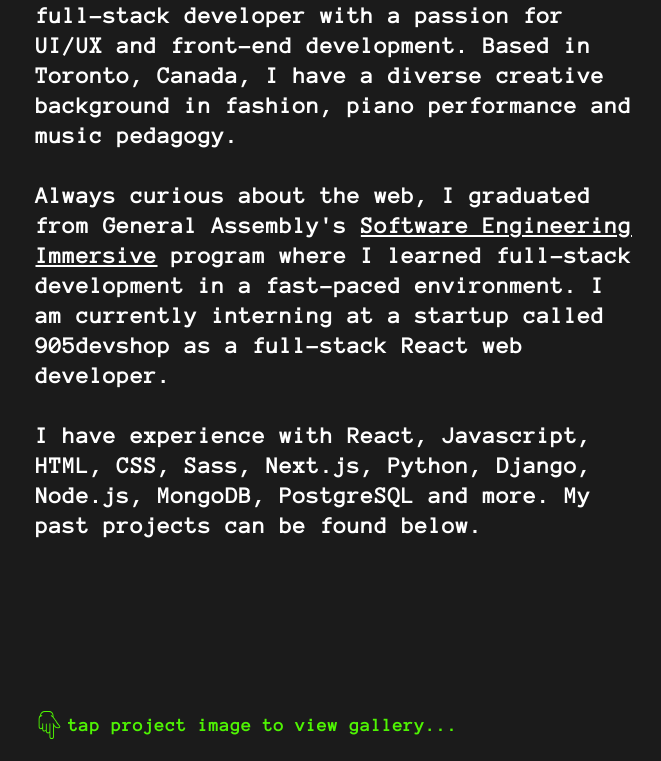
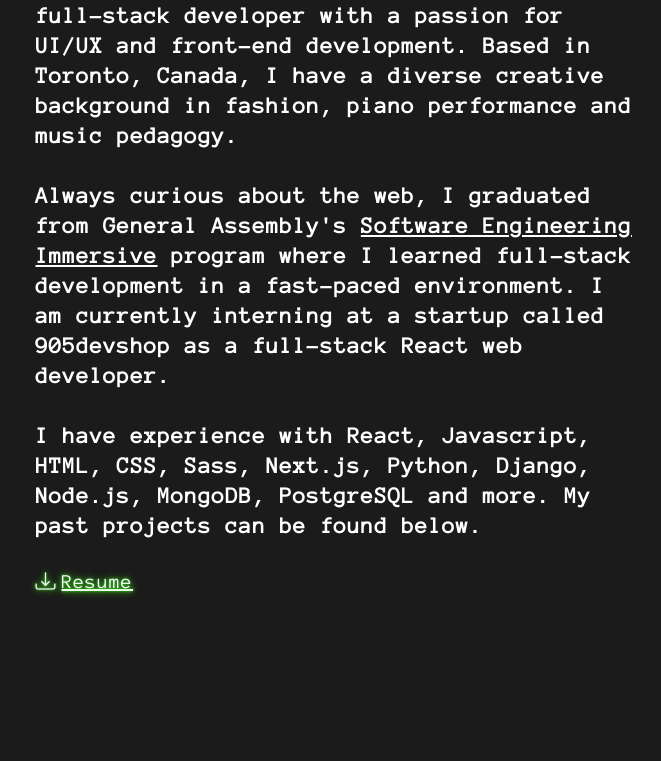
Before and after one commit to tatyanakarlen/PortfolioWebsite, a React (Create React App) app: page / in a window 1280 px wide. Shown: the part 981-1742 px from the top of the page, without its empty margins (302-963 px from the left). Built offline with nearby package versions, Linux system fonts and the light colour scheme; a web font is replaced by a local one.

Commit message:
removed resume btn

```diff
--- a/src/components/About/About.css
+++ b/src/components/About/About.css
@@ -40,3 +40,18 @@
 .paragraph span {
   text-decoration: underline;
 }
+
+.resume-container {
+
+  color: white;
+  text-shadow: 0px 0px 3px rgb(50 211 58), 0px 0px 7px var(--color-green);
+  font-size: 2rem;
+
+}
+
+.resume-container a {
+  color: white;
+  display: flex;
+  align-items: center;
+  gap: 0.5rem;
+}
--- a/src/components/About/About.jsx
+++ b/src/components/About/About.jsx
@@ -1,6 +1,7 @@
 import React from 'react';
 import './About.css';
 import { useMediaQuery } from 'react-responsive';
+import { BsDownload } from 'react-icons/bs';
 
 const About = () => {
   const isMobile = useMediaQuery({ query: '(max-width: 768px)' });
@@ -14,30 +15,29 @@ const About = () => {
         <h3 class="section-heading">About</h3>
       </div>
       <p class="paragraph">
-        Welcome and thanks for stopping by! I'm a full-stack developer with a passion for UI/UX and front-end development. Based in Toronto, Canada, I have a{' '}
-        diverse creative background in fashion, piano performance and music
-        pedagogy.
-       <br/>
-       <br/>
+        Welcome and thanks for stopping by! I'm a full-stack developer with a
+        passion for UI/UX and front-end development. Based in Toronto, Canada, I
+        have a diverse creative background in fashion, piano performance and
+        music pedagogy.
+        <br />
+        <br />
         Always curious about the web, I graduated from General Assembly's{' '}
         <span>Software Engineering Immersive</span> program where I learned
-        full-stack development in a fast-paced environment. I am currently interning at a startup called 905devshop as a full-stack React web developer.
-
-        <br/>
-        <br/>
-        I have experience with React, Javascript, HTML, CSS, Sass,
-        Next.js, Python, Django, Node.js, MongoDB, PostgreSQL and more. My past projects can be found below.
+        full-stack development in a fast-paced environment. I am currently
+        interning at a startup called 905devshop as a full-stack React web
+        developer.
+        <br />
+        <br />I have experience with React, Javascript, HTML, CSS, Sass,
+        Next.js, Python, Django, Node.js, MongoDB, PostgreSQL and more. My past
+        projects can be found below.
       </p>
 
-
-      {/* {isMobile && (
-        <a class="social-links" href={resumeLink} target="_blank">
-          <div className="download">
-            <i id="download-icon" class="bi bi-download"></i>
-            <h1>Resume</h1>
-          </div>
+      <div class="resume-container">
+        <a class="resume-link" target="_blank" href={resumeLink}>
+          <i class="bi bi-download"></i>
+          Resume
         </a>
-      )} */}
+      </div>
     </div>
   );
 };
--- a/src/components/Hero/Hero.jsx
+++ b/src/components/Hero/Hero.jsx
@@ -55,9 +55,9 @@ const Hero = () => {
               </li>
             </ul>
           </div>
-          <a class="resume-link" target="_blank" href={resumeLink}>
+          {/* <a class="resume-link" target="_blank" href={resumeLink}>
             RESUME
-          </a>
+          </a> */}
         </div>
       </header>
     </>
--- a/src/components/PortfolioBox/PortfolioBox.jsx
+++ b/src/components/PortfolioBox/PortfolioBox.jsx
@@ -78,8 +78,6 @@ const PortfolioBox = (props) => {
             setCarouselActive={setCarouselActive}
             carouselActive={carouselActive}
             SliderData={SliderData}
-            carouselActive={carouselActive}
-            setCarouselActive={setCarouselActive}
           />
         </div>
       )}
```
